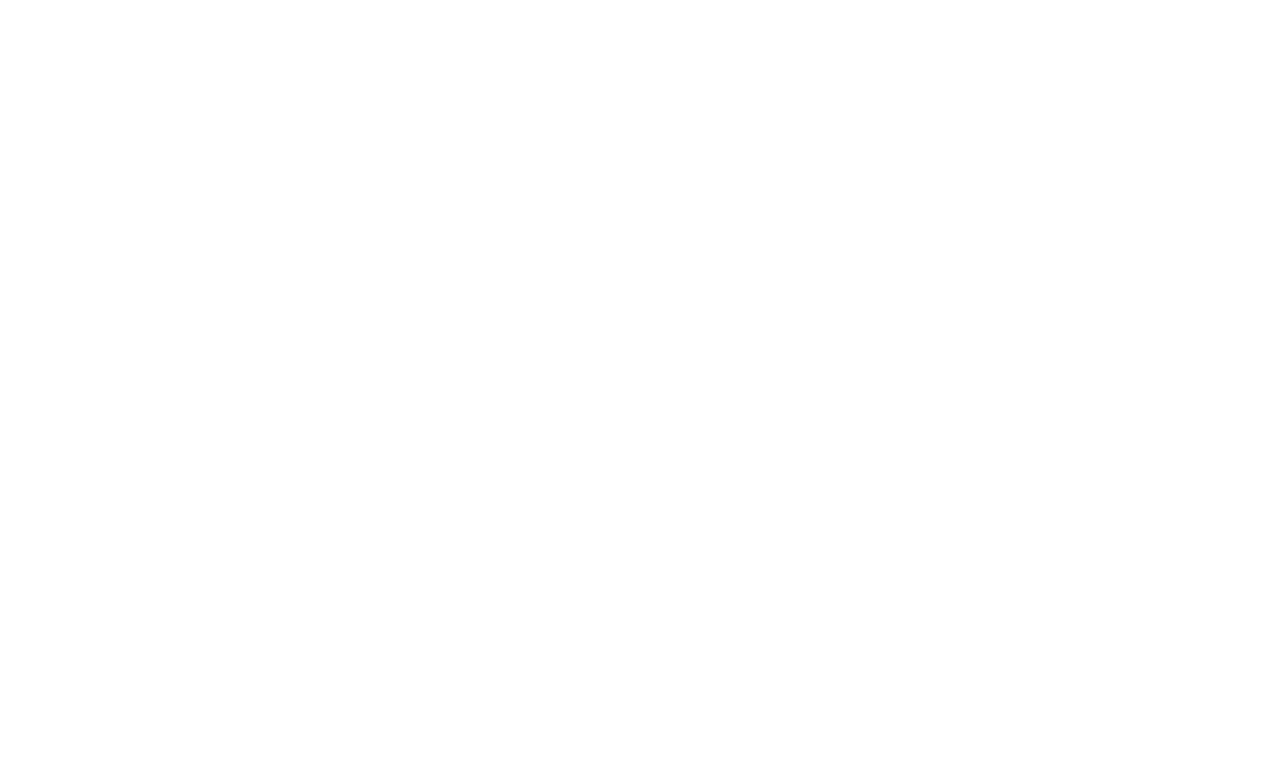
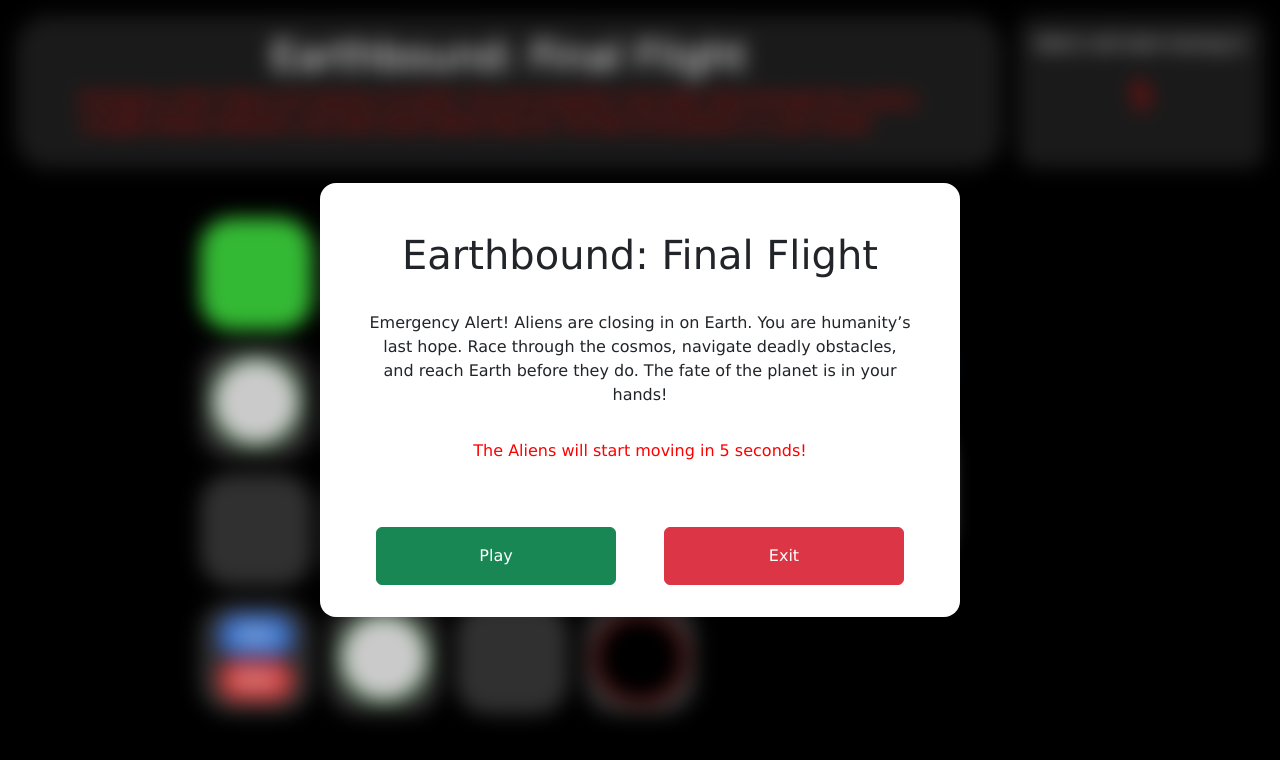
Before and after one commit to adiachar/GameSpace, a React (Vite) app: page /earthbound in a window 1280 px wide. Before the commit this address had no page. Shown: the top 760 px of the page. Built offline with nearby package versions, Linux system fonts and the light colour scheme.

Commit message:
changed the name of GoEarth to Earthbound

```diff
--- a/src/App.jsx
+++ b/src/App.jsx
@@ -2,7 +2,7 @@
 import './App.css';
 
 import SimonSay from "./SimonSayGame/SimonSay";
-import GoEarth from './GoEarthGame/GoEarth';
+import Earthbound from './EarthboundGame/Earthbound';
 import Home from './Home/Home';
 import StonePaperScissor from './StonePaperScissor/Sps';
 
@@ -12,11 +12,11 @@
       <Routes>
         <Route path='/' element={<Home/>} />
         <Route path="/simonSay" element={<SimonSay/>} />
-        <Route path="/goEarth" element={<GoEarth/>} />
+        <Route path="/earthbound" element={<Earthbound/>} />
         <Route path="/stonePaperScissor" element={<StonePaperScissor/>} />
       </Routes>
     </div>
   );
 }
 
-export default App
+export default App;
--- a/src/GoEarthGame/GoEarth.jsx
+++ b/src/EarthboundGame/Earthbound.jsx
@@ -1,6 +1,6 @@
 import { useState, useEffect } from "react";
 import { useNavigate } from "react-router-dom";
-import ge from "./goEarth.module.css";
+import ge from "./Earthbound.module.css";
 
 const winDest = 16;
 const blackHolePos = [4, 7, 11, 15];
@@ -113,7 +113,7 @@
         <div className={ge.BlackAndWhite}>
             <div className={ge.header}>
                 <div className={ge.mainHeader}>
-                    <h1 className={ge.name}>GO EARTH</h1>
+                    <h1 className={ge.name}>Earthbound: Final Flight</h1>
                     <p className={ge.description +" " +"ms-5 me-5"}>
                     Emergency Alert! Aliens are closing in on Earth. You are humanity’s last hope.
                     Race through the cosmos, navigate deadly obstacles, and reach Earth before they do.
@@ -121,7 +121,7 @@
                     </p>
                 </div>
                 <div className={ge.rightHeader}>
-                    <p className={ge.status +" d-block text-center m-3"}>You can do it!</p>
+                    <p className={ge.status +" d-block text-center m-3"}>Alien's will start moving in</p>
                     <p className={ge.alienTime}>{alienMoveTime}</p>
                 </div>
             </div>
@@ -299,7 +299,7 @@
             {!start &&
             (<div className={ge.startGame}>
                 <div className={ge.options}>
-                    <h1 className="m-3">Go Earth : Race for Survival</h1>
+                    <h1 className="m-3">Earthbound: Final Flight</h1>
                     {playerPos === winDest ? (
                     <div className={ge.playerWon}>
                         <h1>You Saved the World! Play again ?</h1>
--- a/src/GoEarthGame/GoEarth.module.css
+++ b/src/EarthboundGame/Earthbound.module.css
@@ -37,7 +37,7 @@
 .alienTime {
     display: block;
     text-align: center;
-    font-size: 1rem;
+    font-size: 2rem;
     color: red;
 }
 
--- a/src/Home/Home.jsx
+++ b/src/Home/Home.jsx
@@ -1,12 +1,12 @@
 import { useRef } from "react";
 import GameCard from "./GameCard";
-import BlackHoleGameImg from "./assets/BlackHOle.jpg";
+import EarthboundImg from "./assets/BlackHole.jpg";
 import SimonSayGameImg from "./assets/SimonSay.jpg";
 import StonePaperScissorGameImg from "./assets/RockPaperScissor.jpg";
 import "./Home.css";
 import { useNavigate } from "react-router-dom";
 
-const BlackHoleGameDesc = "Welcome to the Ultimate Black & White Hole Adventure! Navigate the game board, avoid black holes, and teleport to white holes for a thrilling twist on classic Snake and Ladder. Challenge a friend or the computer for endless excitement!";
+const EarthboundDesc = "The alien armada is closing in fast, and Earth's survival hangs by a thread. As the last pilot of teh Galactic Defense Fleet, You must navigate through black and white holes to outrun enemy interceptors to reach Earth before the invasion begins. Every second counts!";
 const SimonsayGameDesc = "Challenge your memory and reflexes with our captivating Simon Says game. Follow the pattern of lights and sounds, and repeat the sequence to advance to higher levels. See how far you can go in this timeless game of skill and concentration. Perfect for players of all ages!";
 const StonePaperScissorGameDesc = "Test your luck and strategy with our timeless Stone Paper Scissor game. Challenge a friend or play against the computer in this fast-paced game of decisions. Choose wisely between Stone, Paper, or Scissor and see if you can outsmart your opponent.";
 
@@ -15,8 +15,8 @@
     const navigate = useNavigate();
 
     function handleClick(gameName){
-        if(gameName == "GoEarth"){
-            navigate("/goEarth");
+        if(gameName == "Earthbound: Final Flight"){
+            navigate("/earthbound");
         }else if(gameName == "Simon Say Game"){
             navigate("/simonSay");
         }else if(gameName == "Stone Paper Scissor"){
@@ -38,7 +38,7 @@
 
     return(
         <div ref={containerRef} className="Home">
-            <GameCard gameName="GoEarth" gameDescription={BlackHoleGameDesc} img={BlackHoleGameImg} background={"#499B3B"} handleClick={handleClick} scrollRight={scrollRight}/>
+            <GameCard gameName="Earthbound: Final Flight" gameDescription={EarthboundDesc} img={EarthboundImg} background={"#499B3B"} handleClick={handleClick} scrollRight={scrollRight}/>
             <GameCard gameName="Simon Say Game" gameDescription={SimonsayGameDesc} img={SimonSayGameImg} background={"#3B619B"} handleClick={handleClick} scrollLeft={scrollLeft} scrollRight={scrollRight}/>
             <GameCard gameName="Stone Paper Scissor" gameDescription={StonePaperScissorGameDesc} img={StonePaperScissorGameImg} background={"#979B3B"} handleClick={handleClick} scrollLeft={scrollLeft}/>
         </div>
```
